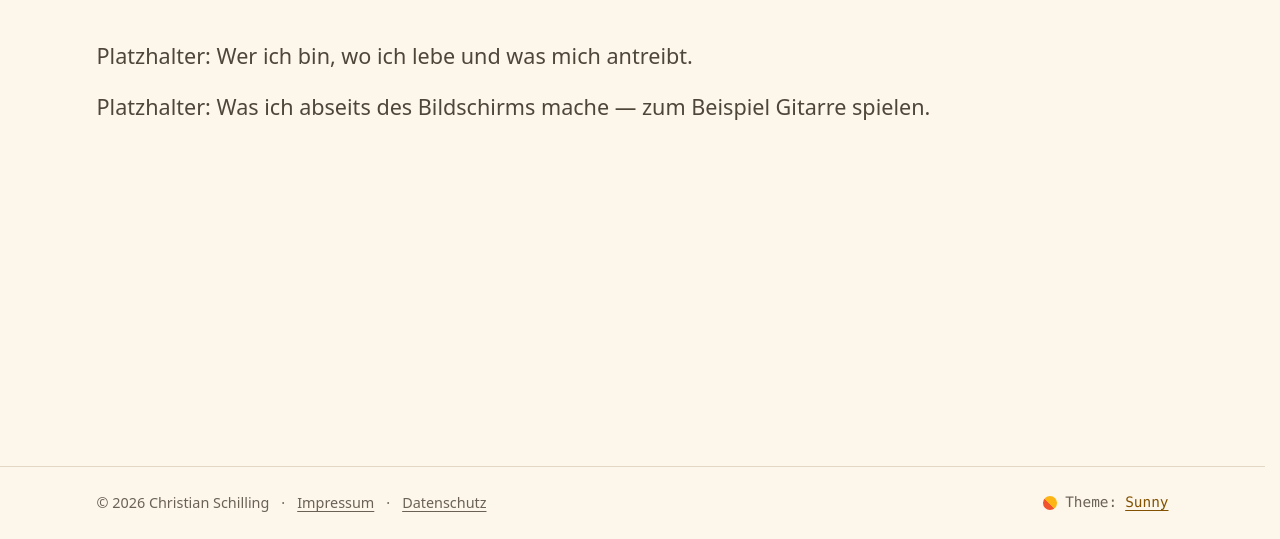
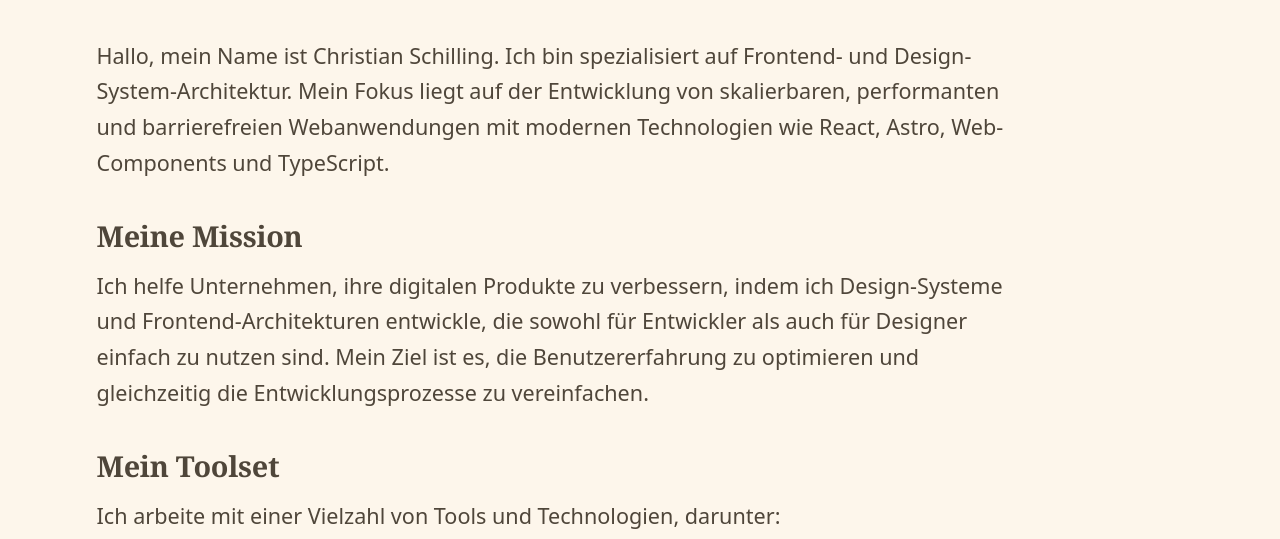
Before and after one commit to weblogixx/weblogixx.de, an Astro site: page /ueber-mich in a window 1280 px wide. Shown: the part 261-800 px from the top of the page. Built offline with nearby package versions, Linux system fonts and the light colour scheme; Astro itself is replaced by a stand-in of ours; a web font is replaced by a local one.

Commit message:
Add sunny blog post, about me initial content

```diff
--- a/src/content/blog/de/sunny-theme.mdx
+++ b/src/content/blog/de/sunny-theme.mdx
@@ -1,28 +1,26 @@
 ---
-title: Das Sunny-Theme
+title: Das Sunny-Theme 🌞
 description: Wie aus einer gelben Gitarre mit rotem Rennstreifen das Farbschema dieser Seite wurde – sechs Zahlen, OKLCH und ein paar Tricks.
 date: 2026-11-15
 tags: [design, css]
 skills: [css, designtokens, responsiveDesign, designsystems, astro, claude]
 ---
 
-import { Image } from "astro:assets";
-import mustang from "../../../assets/blog/competition-mustang.webp";
+import SunnyGuitar from "../../../components/SunnyGuitar.astro";
 import { route } from "../../../i18n/routes";
 
 Das Farbschema dieser Seite heißt <mark>Sunny</mark>.
-Es stammt von meiner Fender Vintera II Mustang in der Farbe <mark>Competition Orange</mark> mit roten Racing-Stripes.
+Es stammt von meiner Fender Vintera II Mustang in der Farbe <mark>Competition Orange</mark> mit roten Rennstreifen.
 Genau diese beiden Farben sind Primär- und Akzentfarbe.
-Der Streifen (schmal, breit, dann wieder schmal, im 45°-Winkel) - taucht überall auf: im Logo, im Hero und an jeder Station auf der Seite <a href={route('career', 'de')}>Erfahrung</a>.
+Der Streifen (schmal, breit, dann wieder schmal, im 45°-Winkel) taucht überall auf: im Logo, im Hero und an jeder Station auf der Seite <a href={route('career', 'de')}>Erfahrung</a>.
 
-{/* Guitar and the palette taken from it, side by side (stacked on phones). */}
+{/* Guitar and the palette taken from it, side by side. */}
 
 <figure class="sunny-source">
-  <Image
-    src={mustang}
+  <SunnyGuitar
     alt="Gelbe Fender Vintera II Competition Mustang mit rotem Rennstreifen"
-    widths={[180, 360]}
-    sizes="10rem"
+    body="Korpus · Primärfarbe"
+    stripe="Rennstreifen · Akzentfarbe"
   />
   <div class="swatches" role="img" aria-label="Primärfarbe in neun Stufen">
     <span
@@ -100,7 +98,7 @@ Der Streifen (schmal, breit, dann wieder schmal, im 45°-Winkel) - taucht übera
 
 ## Sechs Zahlen
 
-Das ganze Theme hängt an sechs Zahlen: Helligkeit, Buntheit und Farbton (<a href="https://developer.mozilla.org/en-US/docs/Web/CSS/Reference/Values/color_value/oklch" target="_blank" rel="noopener noreferrer">OKLCH</a>) für die Primär- und die Akzentfarbe. Alles andere wird daraus abgeleitet – Hintergründe, Text, Rahmen und die Farbpalette oben. Selbst die Grautöne sind leicht zum Farbton hin getönt. Weil die sechs Zahlen als <a href="https://developer.mozilla.org/en-US/docs/Web/CSS/Reference/At-rules/@property" target="\_blank" rel="noopener noreferrer">CSS-Eigenschaften</a> registriert sind (`@property`), lässt sich das komplette Farbschema zur Laufzeit umstellen.
+Das ganze Theme hängt an sechs Zahlen: Helligkeit, Buntheit und Farbton (<a href="https://developer.mozilla.org/en-US/docs/Web/CSS/Reference/Values/color_value/oklch" target="_blank" rel="noopener noreferrer">OKLCH</a>) für die Primär- und die Akzentfarbe. Alles andere wird daraus abgeleitet – Hintergründe, Text, Rahmen und die Farbpalette oben. Selbst die Grautöne sind leicht zum Farbton hin getönt. Weil die sechs Zahlen als <a href="https://developer.mozilla.org/en-US/docs/Web/CSS/Reference/At-rules/@property" target="_blank" rel="noopener noreferrer">CSS-Eigenschaften</a> registriert sind (`@property`), lässt sich das komplette Farbschema zur Laufzeit umstellen.
 
 ## Hell und dunkel
 
@@ -110,22 +108,28 @@ Einzelne Bereiche lassen sich mit den Klassen <span class="sunny-light">`sunny-l
 
 ## Jede Station in ihren Farben
 
-Auf der Seite <a href={route('career', 'de')}>Erfahrung</a> übernimmt die Seite beim Scrollen die Farben des jeweiligen Unternehmens. Markenfarben gibt es in jeder Helligkeit, deshalb werden sie angepasst: hell genug, um auf dunklem Grund lesbar zu bleiben. Beim Wechsel zwischen zwei Unternehmen mischen sich die Farben in OKLab, statt den Farbton zu drehen. So wird aus Gelb zu Blau ein kurzer, ruhiger Übergang statt eines Regenbogens über Rot und Pink. Am Ende der Seite geht es zurück zu Sunny.
+Auf der Seite <a href={route('career', 'de')}>Erfahrung</a> wechselt das Farbschema beim Scrollen zu den Farben des jeweiligen Unternehmens. Markenfarben gibt es in jeder Helligkeit, deshalb werden sie angepasst: hell genug, um auf dunklem Grund lesbar zu bleiben. Beim Wechsel zwischen zwei Unternehmen mischen sich die Farben in OKLab, statt den Farbton zu drehen. So wird aus Gelb zu Blau ein kurzer, ruhiger Übergang statt eines Regenbogens über Rot und Pink. Am Ende der Seite geht es zurück zu Sunny.
 
 ## Schriften
 
 Drei Schriften, drei Aufgaben: Fraunces für Überschriften, Inter für Fließtext und JetBrains Mono für Details.
 
-**Fraunces** liefert den Charakter.
-Die Schrift hat zwei ungewöhnliche Achsen: `SOFT` rundet die Kanten ab, `WONK` macht einzelne Buchstaben ein wenig eigenwillig.
-Beide stehen hier auf Anschlag.
-So entsteht eine weiche, runde Serifenschrift, die an die Werbeplakate der Siebziger erinnert – dieselbe Ära wie die Mustang.
+### <a href="https://fraunces.undercase.xyz/" target="_blank" rel="noopener noreferrer">Fraunces</a>
 
-**Inter** hält sich zurück.
+Liefert den Charakter. Die Schrift hat zwei ungewöhnliche Achsen: `SOFT` rundet
+die Kanten ab, `WONK` macht einzelne Buchstaben ein wenig eigenwillig. Beide
+stehen hier auf Anschlag. So entsteht eine weiche, runde Serifenschrift, die an
+die Werbeplakate der Siebziger erinnert – dieselbe Ära wie die Mustang.
+
+### <a href="https://rsms.me/inter/" target="_blank" rel="noopener noreferrer">Inter</a>
+
+Hält sich zurück.
 Für längere Texte zählt Lesbarkeit mehr als Persönlichkeit, und Inter ist genau dafür gebaut: klar, ruhig und auch in kleinen Größen gut lesbar.
 Neben der verspielten Fraunces sorgt sie für Ruhe.
 
-**JetBrains Mono** steht für alles Technische: Zeiträume, kleine Labels, den Prompt im Header (`weblogixx@…`) und natürlich Code.
+### <a href="https://www.jetbrains.com/lp/mono/" target="_blank" rel="noopener noreferrer">JetBrains Mono</a>
+
+Steht für alles Technische: Zeiträume, kleine Labels, den Prompt im Header (`weblogixx@…`) und natürlich Code.
 Die Monospace-Schrift erinnert an Terminal und Editor und trennt Metadaten sichtbar vom eigentlichen Text.
 
 Technisch gibt es ein paar bewusste Entscheidungen:
--- a/src/content/blog/en/sunny-theme.mdx
+++ b/src/content/blog/en/sunny-theme.mdx
@@ -1,27 +1,25 @@
 ---
-title: The Sunny theme
+title: The Sunny theme 🌞
 description: How a yellow guitar with a red racing stripe became this site's color scheme – six numbers, OKLCH and a few tricks.
 date: 2026-11-15
 tags: [design, css]
-skills: [css, designtokens, responsiveDesign, designsystems, astro]
+skills: [css, designtokens, responsiveDesign, designsystems, astro, claude]
 ---
 
-import { Image } from 'astro:assets';
-import mustang from '../../../assets/blog/competition-mustang.webp';
+import SunnyGuitar from '../../../components/SunnyGuitar.astro';
 import { route } from '../../../i18n/routes';
 
 This site's color scheme is called <mark>Sunny</mark>.
 It comes from my Fender Vintera II Mustang in <mark>Competition Orange</mark> with red racing stripes.
 Those two colors are the primary and the accent color.
-The stripe (thin, wide, then thin again, at 45°) shows up everywhere: in the logo, in the hero and on every position on the <a href={route('career', 'en')}>Experience</a> page.
+The stripe (thin, wide, then thin again, at 45°) shows up everywhere: in the logo, in the hero and at every job on the <a href={route('career', 'en')}>Experience</a> page.
 
-{/* Guitar and the palette taken from it, side by side (stacked on phones). */}
+{/* Guitar and the palette taken from it, side by side. */}
 <figure class="sunny-source">
-  <Image
-    src={mustang}
+  <SunnyGuitar
     alt="Yellow Fender Vintera II Competition Mustang with a red racing stripe"
-    widths={[180, 360]}
-    sizes="10rem"
+    body="Body · primary color"
+    stripe="Racing stripe · accent color"
   />
   <div class="swatches" role="img" aria-label="Primary color in nine steps">
     <span style="background: var(--primary-100)" data-tip='{"label": "Primary · step 100", "items": [{"name": "--primary-100", "color": "var(--primary-100)"}]}' title="--primary-100"></span>
@@ -52,24 +50,30 @@ Every color is defined with `light-dark()` and follows `color-scheme`.
 The site follows your system setting; the switch in the header overrides it.
 Single sections can be pinned to one mode with the classes <span class="sunny-light">`sunny-light`</span> or <span class="sunny-dark">`sunny-dark`</span>.
 
-## Every position in its own colors
+## Every job in its own colors
 
-On the <a href={route('career', 'en')}>Experience</a> page, the site takes on each company's colors as you scroll. Brand colors come in every lightness, so they're adjusted: light enough to stay readable on a dark background. When switching between two companies, the colors blend in OKLab instead of rotating the hue. That turns yellow to blue into a short, calm transition instead of a rainbow through red and pink. At the end of the page it returns to Sunny.
+On the <a href={route('career', 'en')}>Experience</a> page, the color scheme switches to each company's colors as you scroll. Brand colors come in every lightness, so they're adjusted: light enough to stay readable on a dark background. When switching between two companies, the colors blend in OKLab instead of rotating the hue. That turns yellow to blue into a short, calm transition instead of a rainbow through red and pink. At the end of the page it returns to Sunny.
 
 ## Fonts
 
 Three fonts, three jobs: Fraunces for headings, Inter for body text and JetBrains Mono for details.
 
-**Fraunces** brings the character.
-It has two unusual axes: `SOFT` rounds off the edges, `WONK` gives a few letters a slightly quirky shape.
-Both are turned all the way up here.
-The result is a soft, round serif that recalls '70s advertising posters – the same era as the Mustang.
+### <a href="https://fraunces.undercase.xyz/" target="_blank" rel="noopener noreferrer">Fraunces</a>
 
-**Inter** stays in the background.
+Brings the character. The font has two unusual axes: `SOFT` rounds off the
+edges, `WONK` gives a few letters a slightly quirky shape. Both are turned all
+the way up here. The result is a soft, round serif that recalls '70s
+advertising posters – the same era as the Mustang.
+
+### <a href="https://rsms.me/inter/" target="_blank" rel="noopener noreferrer">Inter</a>
+
+Stays in the background.
 For longer texts, readability matters more than personality, and Inter is built for exactly that: clear, calm and easy to read even at small sizes.
 Next to the playful Fraunces, it keeps things calm.
 
-**JetBrains Mono** covers everything technical: dates, small labels, the prompt in the header (`weblogixx@…`) and, of course, code.
+### <a href="https://www.jetbrains.com/lp/mono/" target="_blank" rel="noopener noreferrer">JetBrains Mono</a>
+
+Covers everything technical: date ranges, small labels, the prompt in the header (`weblogixx@…`) and, of course, code.
 The monospace font recalls the terminal and the editor, and visibly sets metadata apart from the actual text.
 
 On the technical side, a few deliberate choices:
--- a/src/pages/ueber-mich/index.mdx
+++ b/src/pages/ueber-mich/index.mdx
@@ -6,8 +6,28 @@ title: Über mich
 eyebrow: weblogixx
 ---
 
-{/* TODO(chris): persönlicher Text. */}
+import { blogPostPath } from "../../i18n/routes";
 
-Platzhalter: Wer ich bin, wo ich lebe und was mich antreibt.
+Hallo, mein Name ist Christian Schilling.
+Ich bin spezialisiert auf Frontend- und Design-System-Architektur.
+Mein Fokus liegt auf der Entwicklung von skalierbaren, performanten und barrierefreien Webanwendungen mit modernen Technologien wie React, Astro, Web-Components und TypeScript.
 
-Platzhalter: Was ich abseits des Bildschirms mache — zum Beispiel Gitarre spielen.
+## Meine Mission
+
+Ich helfe Unternehmen, ihre digitalen Produkte zu verbessern, indem ich Design-Systeme und Frontend-Architekturen entwickle, die sowohl für Entwickler als auch für Designer einfach zu nutzen sind.
+Mein Ziel ist es, die Benutzererfahrung zu optimieren und gleichzeitig die Entwicklungsprozesse zu vereinfachen.
+
+## Mein Toolset
+
+Ich arbeite mit einer Vielzahl von Tools und Technologien, darunter:
+
+- **Frontend-Frameworks:** React, Astro, Vue
+- **Design-Systeme:** Storybook, Figma, Web-Awesome
+- **Programmiersprachen:** TypeScript, JavaScript, HTML, CSS
+- **Testing:** Jest, ViTest, React Testing Library, Playwright
+
+## Freizeit
+
+In meiner Freizeit beschäftige ich mich mit Musik und meiner Familie, Archäologie, Geschichte und dem Erlernen neuer Technologien.
+Ich spiele Gitarre - leider aktuell nicht in einer Band.
+Meine Vorliebe für <a href="https://de.fender.com/pages/mustang" target="_blank" rel="noopener noreferrer">Fender Mustang Gitarren</a> diente als Inspiration für das <a href={blogPostPath('sunny-theme', 'de')}>Sunny-Theme</a>.
--- a/src/styles/global.css
+++ b/src/styles/global.css
@@ -267,6 +267,8 @@ svg {
     font-family: var(--font-mono);
     font-size: 0.875em;
     overflow-wrap: anywhere;
+    /* body hyphenates on tiny screens; a hyphen inside code would read as part of it. */
+    hyphens: manual;
   }
   & mark {
     background: none;
--- a/src/views/BlogPostView.astro
+++ b/src/views/BlogPostView.astro
@@ -81,10 +81,23 @@ const altPath = hasTranslation ? blogPostPath(postSlug(post), other) : route('bl
         gap: var(--space-3) var(--space-4);
       }
     }
-    & :global(.sunny-source img) {
+    /* The photo sizes the cell; the traced areas (SunnyGuitar.astro) lie on top of it. */
+    & :global(.sunny-guitar) {
       grid-area: guitar;
+      position: relative;
+    }
+    & :global(.sunny-guitar img) {
       width: auto;
+      /* The global max-width: 100% would be circular in this auto-sized cell (→ 0 wide). */
+      max-width: none;
       height: clamp(20rem, 60vw, 32rem);
+    }
+    & :global(.sunny-guitar svg) {
+      position: absolute;
+      inset: 0;
+      width: 100%;
+      height: 100%;
+      overflow: visible;
     }
     & :global(.sunny-source .swatches) {
       grid-area: primary;
@@ -97,6 +110,50 @@ const altPath = hasTranslation ? blogPostPath(postSlug(post), other) : route('bl
       grid-area: accent;
       grid-template-rows: repeat(3, 1fr);
     }
+    /*
+     * Guitar ↔ palette: hovering (or focusing/tapping) the body or a primary swatch makes the
+     * body and the primary column glow in the primary color; the stripe or an accent swatch
+     * does the same in the accent color. The traced shapes (.spot) are invisible hit areas;
+     * the halo (.glow, an SVG filter in SunnyGuitar.astro) only appears outside the shape's
+     * edge. The stripe lies on top of the body and wins.
+     */
+    & :global(.spot) {
+      fill: transparent;
+      cursor: pointer;
+      outline: none;
+    }
+    & :global(.glow) {
+      opacity: 0;
+      pointer-events: none;
+      transition: opacity 200ms;
+    }
+    & :global(.flood-primary) {
+      flood-color: var(--primary);
+    }
+    & :global(.flood-accent) {
+      flood-color: var(--accent);
+    }
+    & :global(.sunny-source .swatches) {
+      --glow: transparent;
+      box-shadow: 0 0 1.1rem var(--glow);
+      transition: box-shadow 200ms;
+    }
+    & :global(.sunny-source:has(.spot-body:is(:hover, :focus-visible), .swatches:not(.accent):hover)) {
+      & :global(.glow-body) {
+        opacity: 1;
+      }
+      & :global(.swatches:not(.accent)) {
+        --glow: color-mix(in oklch, var(--primary) 70%, transparent);
+      }
+    }
+    & :global(.sunny-source:has(.spot-stripe:is(:hover, :focus-visible), .swatches.accent:hover)) {
+      & :global(.glow-stripe) {
+        opacity: 1;
+      }
+      & :global(.swatches.accent) {
+        --glow: color-mix(in oklch, var(--accent) 75%, transparent);
+      }
+    }
     & :global(.sunny-source figcaption) {
       grid-area: caption;
       text-align: center;
@@ -107,6 +164,11 @@ const altPath = hasTranslation ? blogPostPath(postSlug(post), other) : route('bl
       font-family: var(--font-mono);
       font-size: var(--step--1);
       color: var(--text-subtle);
+      hyphens: manual;
+    }
+    /* Lists: the grid gap already spaces them; the default margin would double it. */
+    & :global(:is(ul, ol)) {
+      margin: 0;
     }
   }
 </style>
```
Also changed, not shown: src/components/SunnyGuitar.astro (added, +74 -0 lines), src/pages/en/about/index.mdx (+23 -3 lines).
